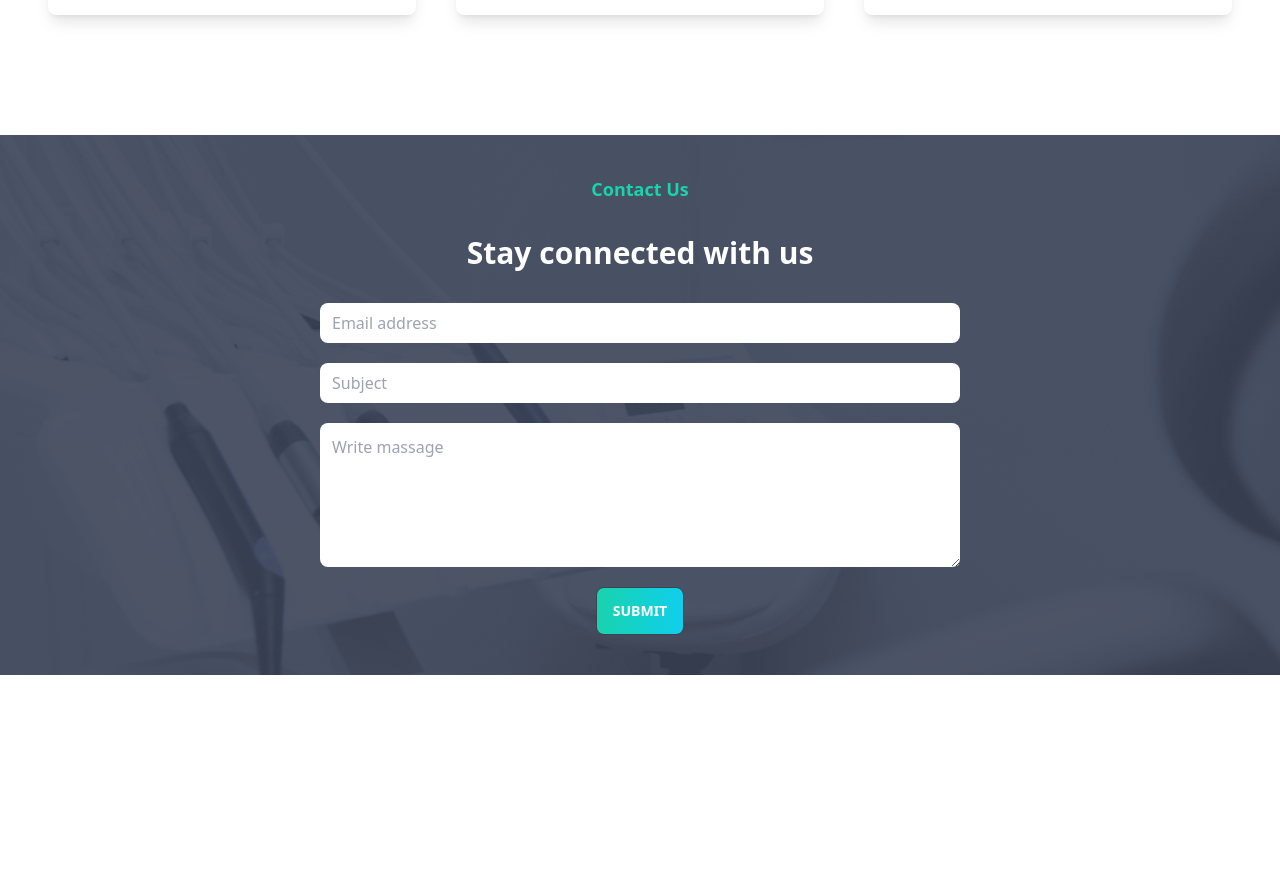
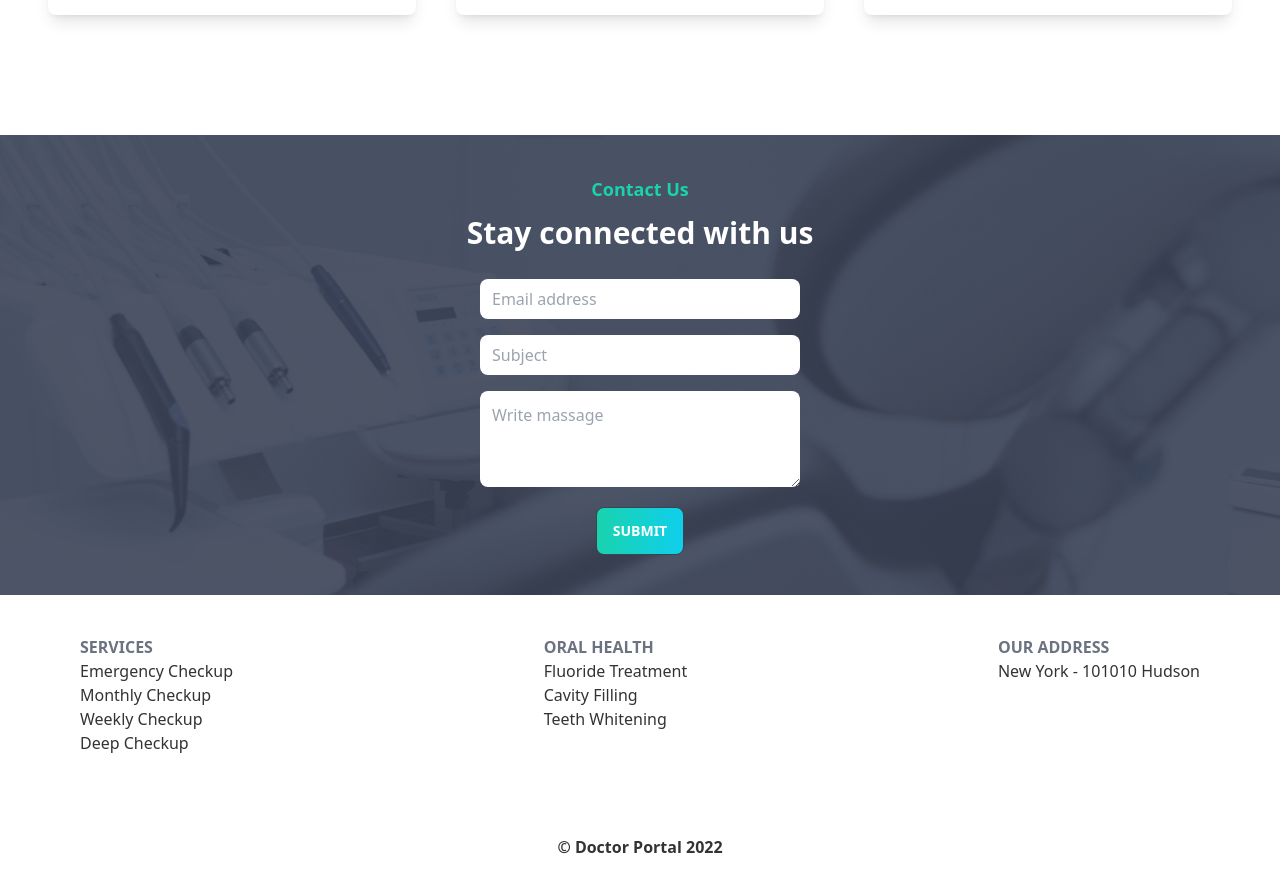
Before and after one commit to mahfuz-antor/doctor-portal, a React (Create React App) app: page / in a window 1280 px wide. Shown: the part 3160-4053 px from the top of the page. Before the commit the page ends 3875 px from the top, so only its background shows below. Built offline with nearby package versions, Linux system fonts and the light colour scheme.

Commit message:
footer part added

```diff
--- /dev/null
+++ b/src/pages/Common/Footer.js
@@ -0,0 +1,47 @@
+import React from "react";
+import footerBg from "../../assets/images/footer.png";
+
+const Footer = () => {
+  const year = new Date().getFullYear();
+  return (
+    <>
+      <section
+        style={{
+          backgroundImage: `url(${footerBg})`,
+          backgroundAttachment: "fixed",
+        }}
+      >
+        <div className="py-10 flex justify-between items-start px-20">
+          <div>
+            <h4 className="text-md font-semibold uppercase text-gray-500">
+              Services
+            </h4>
+            <p>Emergency Checkup</p>
+            <p>Monthly Checkup</p>
+            <p>Weekly Checkup</p>
+            <p>Deep Checkup</p>
+          </div>
+          <div>
+            <h4 className="text-md font-semibold uppercase text-gray-500">
+              Oral Health
+            </h4>
+            <p>Fluoride Treatment</p>
+            <p>Cavity Filling</p>
+            <p>Teeth Whitening</p>
+          </div>
+          <div>
+            <h4 className="text-md font-semibold uppercase text-gray-500">
+              Our Address
+            </h4>
+            <p>New York - 101010 Hudson</p>
+          </div>
+        </div>
+        <p className="py-10 font-semibold text-center">
+          &#169; Doctor Portal {year}
+        </p>
+      </section>
+    </>
+  );
+};
+
+export default Footer;
--- a/src/pages/Home/Contact.js
+++ b/src/pages/Home/Contact.js
@@ -6,34 +6,39 @@ const Contact = () => {
   return (
     <>
       <section
-        className="mx-auto py-10 my-10"
-        style={{ background: `url(${appointment})` }}
+        className="mx-auto py-10 mt-10"
+        style={{
+          background: `url(${appointment})`,
+          backgroundSize: "cover",
+          backgroundAttachment: "fixed",
+        }}
       >
         <form className="mx-auto" action="submit">
           <h6 className="text-lg text-secondary font-bold text-center">
             Contact Us
           </h6>
-          <h2 className="text-3xl font-semibold text-white py-8 text-center">
+          <h2 className="text-3xl font-semibold text-white py-3 text-center">
             Stay connected with us
           </h2>
+          <div className="pt-4">
             <input
-            className="w-1/2 h-10 rounded-lg mx-auto bg-white block pl-3"
+              className="w-1/4 h-10 rounded-lg mx-auto bg-white block pl-3"
               type="email"
               placeholder="Email address"
             />
             <input
-            className="w-1/2 h-10 rounded-lg mx-auto bg-white block my-5 pl-3"
+              className="w-1/4 h-10 rounded-lg mx-auto bg-white block my-4 pl-3"
               type="text"
               placeholder="Subject"
             />
             <textarea
-            className="w-1/2 block bg-white mx-auto rounded-lg p-3"
+              className="w-1/4 block bg-white mx-auto rounded-lg p-3"
               placeholder="Write massage"
               name="massage"
               id=""
-            cols="30"
-            rows="5"
+              rows="3"
             ></textarea>
+          </div>
           <button
             className="btn grid mx-auto mt-5 text-white font-bold bg-gradient-to-r from-secondary to-primary"
             type="submit"
--- a/src/pages/Home/Home.js
+++ b/src/pages/Home/Home.js
@@ -1,4 +1,5 @@
 import React from "react";
+import Footer from "../Common/Footer";
 import Banner from "./Banner";
 import Contact from "./Contact";
 import HomeAppoint from "./HomeAppoint";
@@ -18,6 +19,7 @@ const Home = () => {
       <HomeAppoint></HomeAppoint>
       <Testimonials></Testimonials>
       <Contact></Contact>
+      <Footer></Footer>
     </>
   );
 };
--- a/src/pages/Home/HomeAppoint.js
+++ b/src/pages/Home/HomeAppoint.js
@@ -8,7 +8,11 @@ const HomeAppoint = () => {
     <>
       <section
         className="flex justify-center items-center lg:grid-cols-2 gap-10 px-8 md:px-28 lg:px-28 my-10"
-        style={{ backgroundImage: `url(${bg})` }}
+        style={{
+          backgroundImage: `url(${bg})`,
+          backgroundSize: "cover",
+          backgroundAttachment: "fixed",
+        }}
       >
         <div className="flex-1 hidden lg:block">
           <img className="-mt-[130px]" src={doctor} alt="doctor" />
```
Lines whose indentation alone changed are shown as unchanged.
